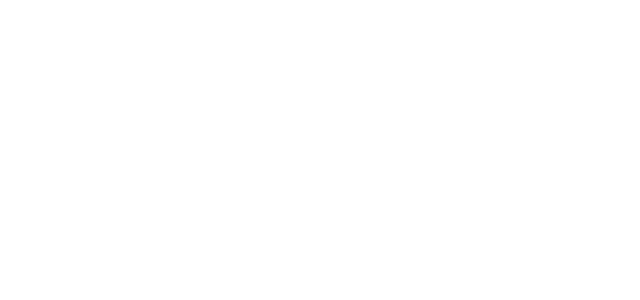
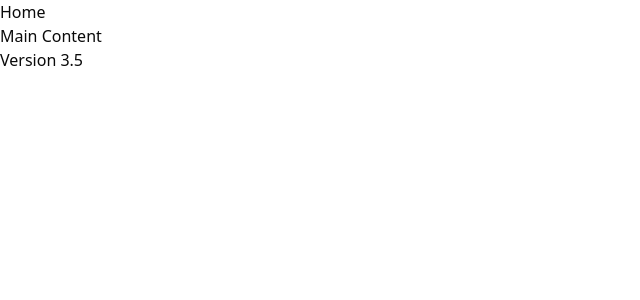
Before and after one commit to amroczeK/leonardo-challenge, a Next.js app: page / in a window 1280 px wide. Shown: the top 300 px of the page, without its empty margins (0-640 px from the left). Built offline with nearby package versions, Linux system fonts and the light colour scheme.

Commit message:
feat(layout): Initial HTML structure. Header, footer, nav etc

```diff
--- a/src/app/layout.tsx
+++ b/src/app/layout.tsx
@@ -1,6 +1,9 @@
 import type { Metadata } from "next";
 import "@/styles/globals.css";
 import { ThemeProvider } from "@/components/providers/theme-provider";
+import MainContainer from "@/components/layout/main-container";
+import Header from "@/components/layout/header";
+import Footer from "@/components/layout/footer";
 
 export const metadata: Metadata = {
   title: "Create Next App",
@@ -23,7 +26,9 @@ export default function RootLayout({ children }: RootLayoutProps) {
             enableSystem
             disableTransitionOnChange
           >
-            {children}
+            <Header />
+            <MainContainer>{children}</MainContainer>
+            <Footer />
           </ThemeProvider>
         </body>
       </html>
--- a/src/app/page.tsx
+++ b/src/app/page.tsx
@@ -1,4 +1,3 @@
-
 export default function Home() {
-  return <div></div>;
+  return <div>Main Content</div>;
 }
--- /dev/null
+++ b/src/components/layout/footer.tsx
@@ -0,0 +1,11 @@
+import React from "react";
+
+function Footer() {
+  return (
+    <footer>
+      <p>Version 3.5</p>
+    </footer>
+  );
+}
+
+export default Footer;
--- /dev/null
+++ b/src/components/layout/header.tsx
@@ -0,0 +1,12 @@
+import React from "react";
+import NavigationBar from "./navigation-bar";
+
+function Header() {
+  return (
+    <header>
+      <NavigationBar />
+    </header>
+  );
+}
+
+export default Header;
--- /dev/null
+++ b/src/components/layout/main-container.tsx
@@ -0,0 +1,11 @@
+import React from "react";
+
+type MainContainerProps = {
+  children: React.ReactNode;
+};
+
+function MainContainer({ children }: MainContainerProps) {
+  return <main className="container mx-auto max-w-7xl">{children}</main>;
+}
+
+export default MainContainer;
--- /dev/null
+++ b/src/components/layout/navigation-bar.tsx
@@ -0,0 +1,14 @@
+import Link from "next/link";
+import React from "react";
+
+export default function NavigationBar() {
+  return (
+    <nav>
+      <ul>
+        <li>
+          <Link href="/">Home</Link>
+        </li>
+      </ul>
+    </nav>
+  );
+}
```
